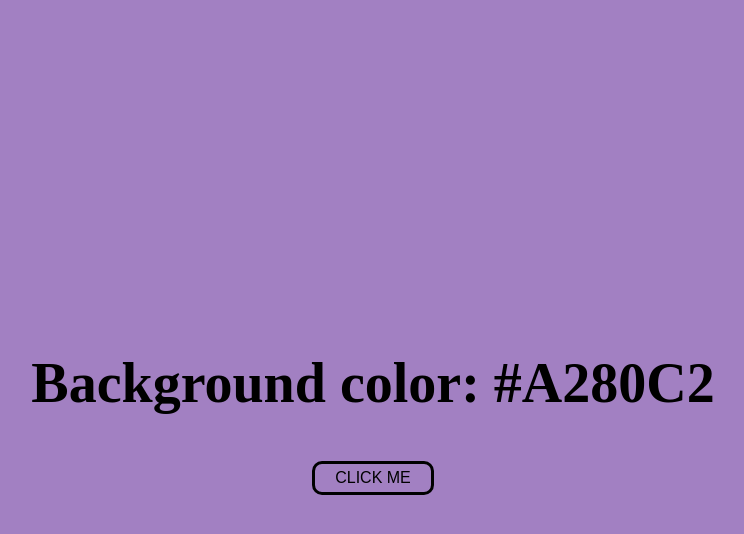
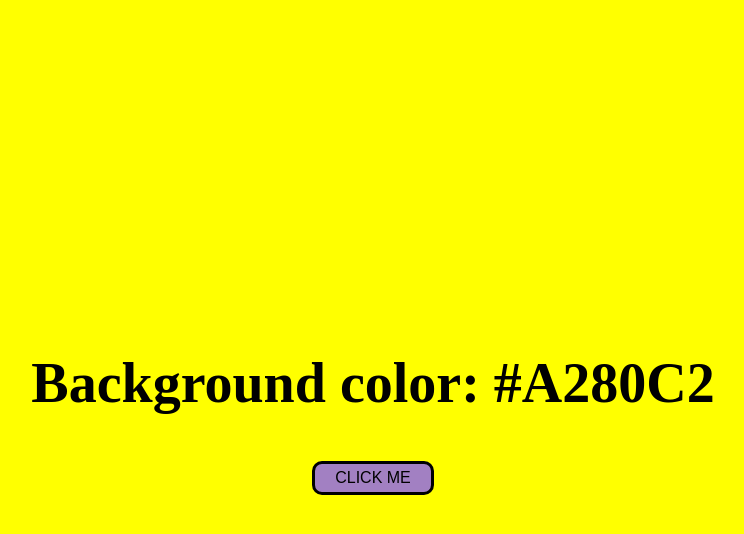
Before and after one commit to namiranda/JS-Projects, a plain HTML site: page color-flipper/index.html in a window 1280 px wide. Both pictures are taken after a click on the button "CLICK ME". Shown: the whole page, without its empty margins (267-1011 px from the left). Drawn offline with Linux system fonts and the light colour scheme.

Commit message:
cambia el fondo a amarillo

```diff
--- a/color-flipper/app.js
+++ b/color-flipper/app.js
@@ -0,0 +1,9 @@
+const btn = document.querySelector("button");
+const background = document.getElementsByClassName("color")[0];
+
+
+function changeBgColor() {
+    background.style.background = "yellow";
+}
+
+btn.addEventListener("click", changeBgColor);
--- a/color-flipper/index.html
+++ b/color-flipper/index.html
@@ -5,7 +5,6 @@
     <meta charset="UTF-8">
     <meta name="viewport" content="width=device-width, initial-scale=1.0">
     <link rel="stylesheet" href="style.css">
-    <script src="app.js"></script>
     <title>Color Flipper</title>
 </head>
 
@@ -14,6 +13,7 @@
         <h2>Background color: <span id="hex">#A280C2</span></h2>
         <button class="color">CLICK ME</button>
     </main>
+    <script src="app.js"></script>
 </body>
 
 </html>
--- a/color-flipper/style.css
+++ b/color-flipper/style.css
@@ -19,6 +19,7 @@ button {
     padding: 5px 20px;
     font-size: 1rem;
     border-radius: 10px;
+    cursor: pointer;
 }
 
 .color {
```
